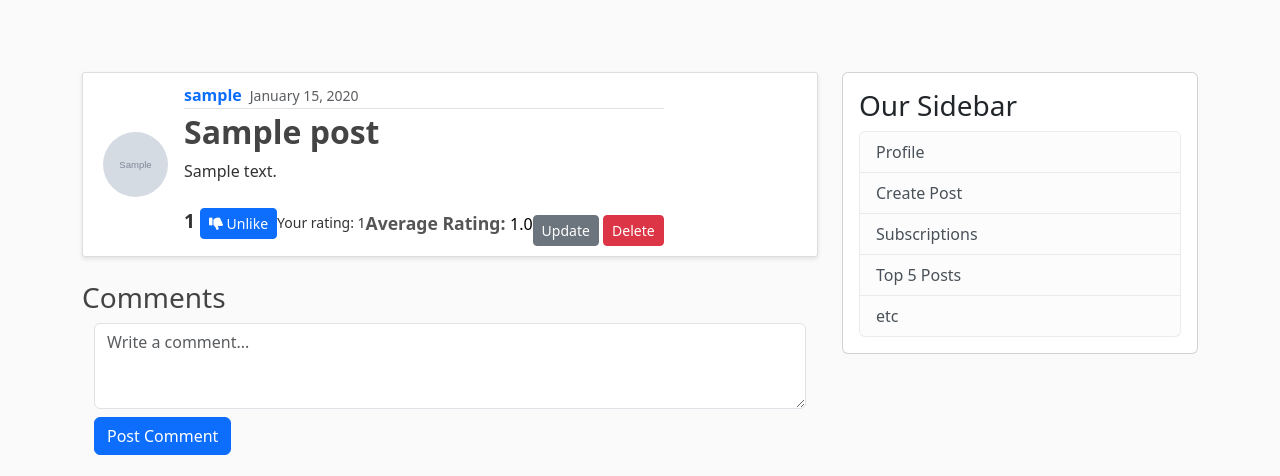
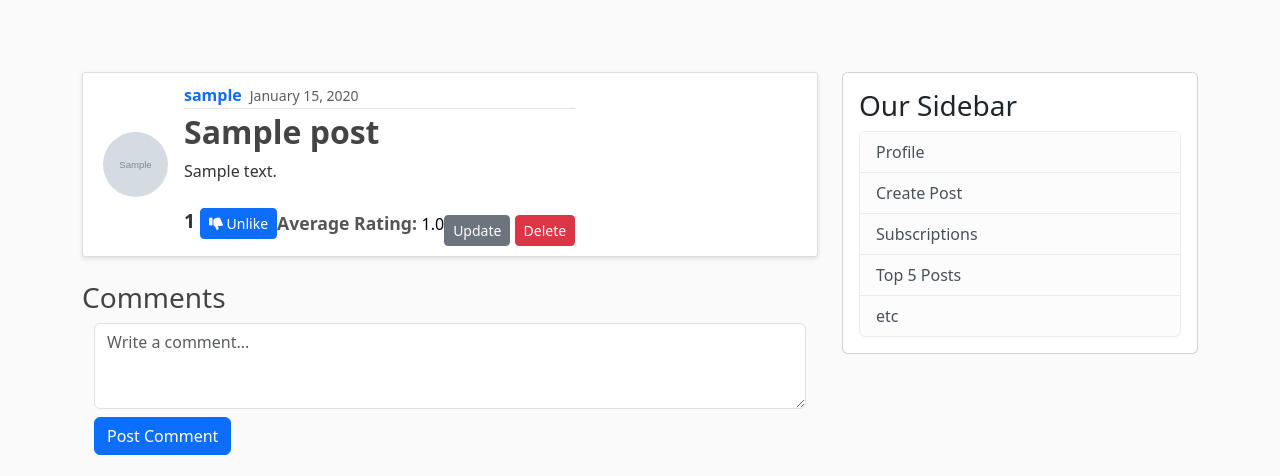
Before and after one commit to Pradyumna1218/Django-Blog, a Django app: page /post/1/ in a window 1280 px wide. Shown: the part 56-532 px from the top of the page. Run offline with Django 5.2, Linux system fonts and the light colour scheme; a user stored in the database is signed in; tables that the repository leaves empty hold one stand-in row (values such as "Sample post"); grey boxes marked "Sample" are stand-in pictures.

Commit message:
Post Detail And Subscription View

```diff
--- a/blog/models.py
+++ b/blog/models.py
@@ -54,9 +54,6 @@ class Ratings(models.Model):
     post = models.ForeignKey(Post, on_delete=models.CASCADE, related_name="ratings")
     user = models.ForeignKey(User, on_delete=models.CASCADE)
     value = models.PositiveSmallIntegerField(choices =[(i,i) for i in range(1,6)])
-
-    def user_rating(self):
-        return self.value
     class Meta:
         unique_together = ('post', 'user')
 
--- a/blog/templates/blog/post_detail.html
+++ b/blog/templates/blog/post_detail.html
@@ -45,15 +45,10 @@
                     </button>
                 </div>
 
-                {% if rating %}
-                    <small>Your rating: {{ rating.value }} </small>
-                {% else %}
-                    <small>You haven't rated this post yet.</small>
-                {% endif %}
                 {% if posts.author != user %}
                 <div class="d-flex flex-column align-items-end gap-16">
                     {% if user.is_authenticated %}
-                        <form method="POST" action="{% url 'post-detail' pk=posts.id %}" class="d-flex align-items-center gap-2">
+                    <form method="POST" action="{% url 'post-detail' pk=posts.id %}" class="d-flex align-items-center gap-10">
                         {% csrf_token %}
                         <label for="rating" class="mb-0" style="font-weight: 600; font-size: 1.1rem; color: #555;">
                             Average Rating:
@@ -68,6 +63,13 @@
                         </select>
                         <button type="submit" class="btn btn-success btn-sm">Submit</button>
                     </form>
+                    <div >
+                        {% if rating %}
+                            <small>Your rating: {{ rating.value }} </small>
+                        {% else %}
+                            <small>You haven't rated this post yet.</small>
+                        {% endif %}
+                    </div>
                         {% else %}
                         <p><a href="{% url 'login' %}">Log in</a> to rate this post.</p>
                         {% endif %}
@@ -75,9 +77,9 @@
                     {% endif %}
 
                     {% if posts.author == user %}
-                <label for="rating" class="mb-0" style="font-weight: 600; font-size: 1.1rem; color: #555;">
+                    <label for="rating" class="mr-2" style="font-weight: 600; font-size: 1.1rem; color: #555;">
                         Average Rating:
-                    <small style="font-size: 1rem; font-weight: 500; color: black;">
+                        <small style="font-size: 1rem; font-weight: 500; color: black;" >
                             {{ avg_rating|floatformat:1 }}
                         </small>
                     </label>
--- a/blog/templates/blog/subscribed_posts.html
+++ b/blog/templates/blog/subscribed_posts.html
@@ -1,7 +1,7 @@
 {% extends "blog/base.html" %}
 {% block content %}
     <h2>Posts from Subscribed Users</h2>
-    {% for post in posts %}
+    {% for post in page_obj %}
         <article class="media content-section d-flex align-items-center">
             <img class="rounded-circle article-img" src="{{ post.author.profile.image.url }}">
             <div class="media-body">
--- a/blog/views.py
+++ b/blog/views.py
@@ -234,7 +234,6 @@ class SubscriptionPostView(LoginRequiredMixin, View):
         page_obj = paginator.get_page(page_number)
 
         context = {
-            "posts": page_obj.object_list,
             "page_obj": page_obj,
         }
 
@@ -244,10 +243,9 @@ class SubscriptionPostView(LoginRequiredMixin, View):
 class RatingView(LoginRequiredMixin, View):
     def get(self, request,pk):
         post = get_object_or_404(Post, pk=pk, is_deleted=False)
+        form = RatingForm()
 
-        form = RatingForm(initial={"value": existing_rating.value if existing_rating else None})
-
-        return render(request, 'blog/rate_post.html', {"form": form, "post":post, "rating": existing_rating})
+        return render(request, 'blog/rate_post.html', {"form": form, "post":post})
 
     def post(self, request, pk):
         post = get_object_or_404(Post, pk=pk, is_deleted=False)
```
Lines whose indentation alone changed are shown as unchanged.
